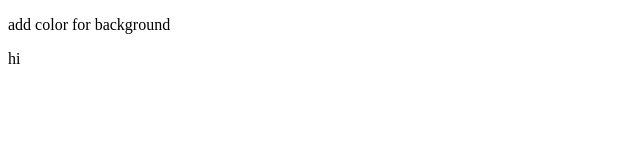
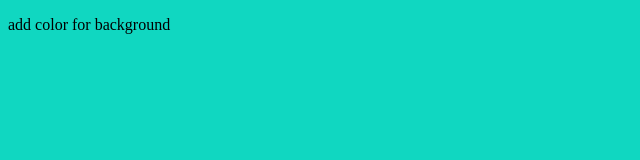
Before and after one commit to Rtechcampus/techcampus-three, a plain HTML site: page index.html in a window 1280 px wide. Shown: the whole page, without its empty margins (0-640 px from the left). Drawn offline with Linux system fonts and the light colour scheme.

Commit message:
add colore

```diff
--- a/index.html
+++ b/index.html
@@ -1,10 +1,14 @@
 <!DOCTYPE html>
 <html>
 <head>
+	<meta charset="utf-8">
+	<style type="text/css"></style>
+	<body bgcolor="#10D7c1">
+
 	<title> editor </title>
 </head>
 <body>
 	<P>  add color for background </P>
-<p>  hi </p>
+
 </body>
 </html>
```
